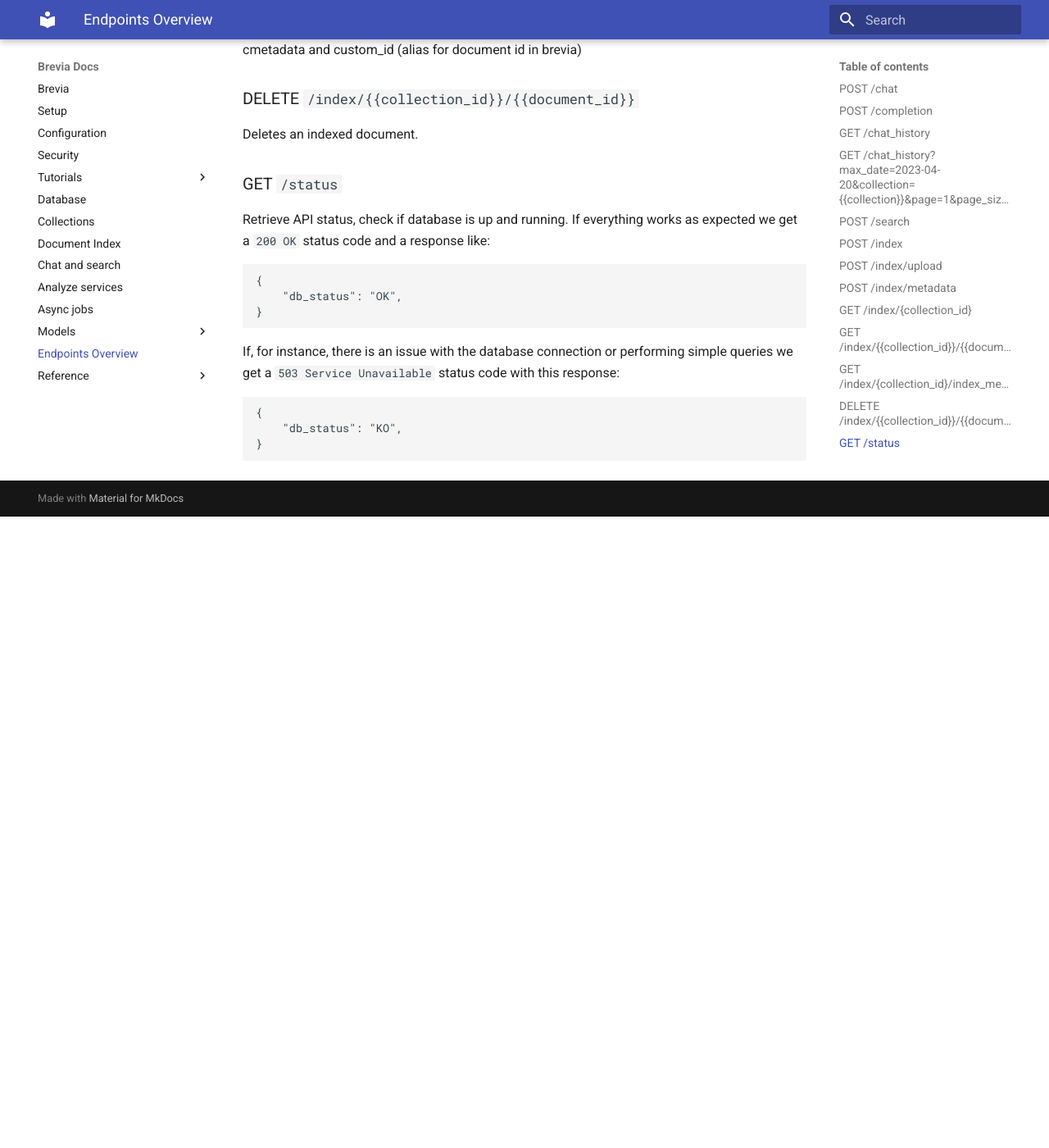
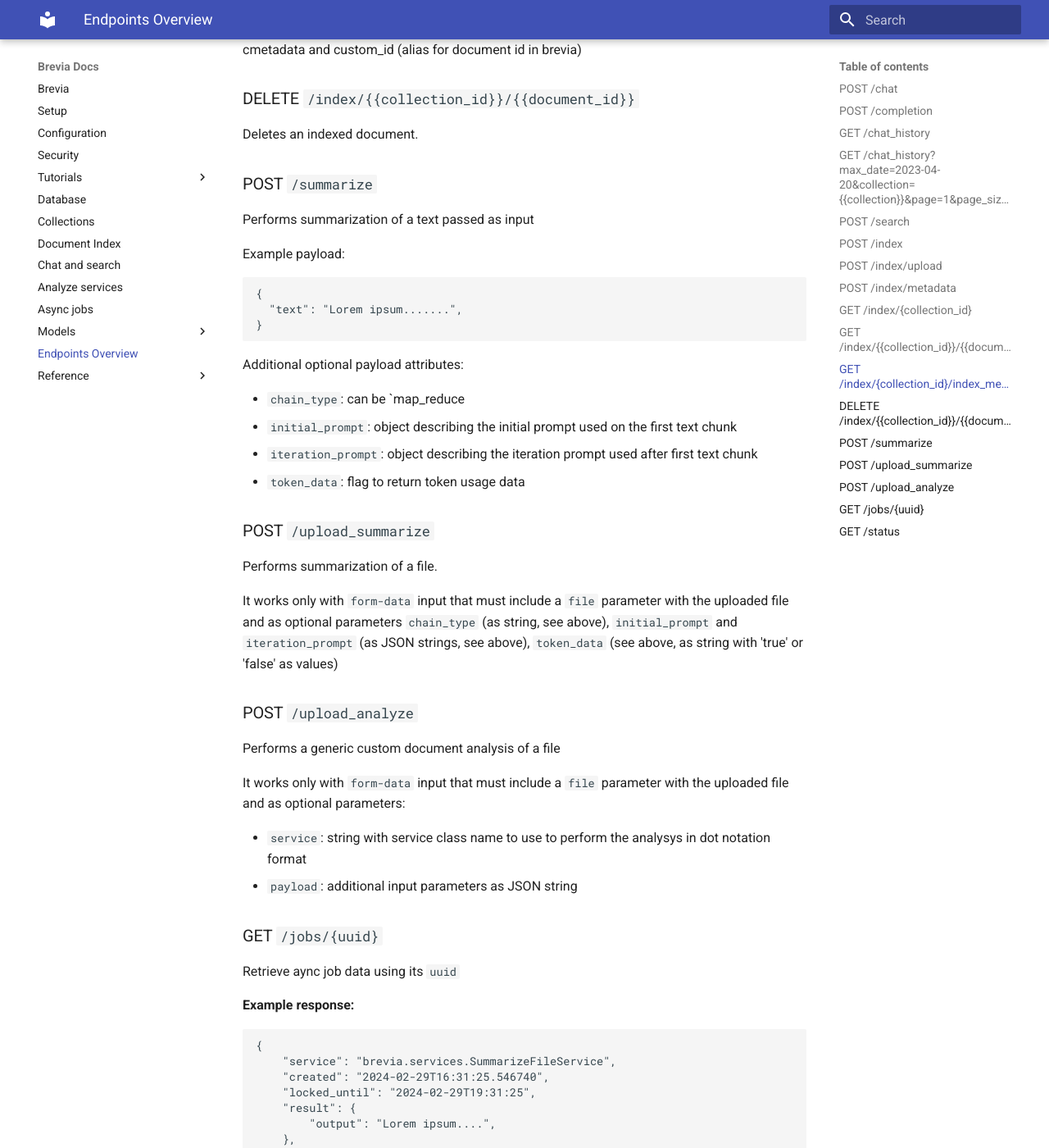
Before and after one commit to brevia-ai/brevia, an MkDocs documentation site: the page built from docs/endpoints_overview.md, in a window 1280 px wide and 1400 px high, scrolled down 4548 px. Shown: the whole window at 82% size. Built offline with MkDocs 1.6.1 and Material for MkDocs 9.7.7, drawn with Linux system fonts in a browser that asks for light colours; before the commit the page ends 5178 px from its top, so only the background shows below that; some of the changed text lies outside the part shown.

Commit message:
feat: async jobs page

````diff
--- a/docs/endpoints_overview.md
+++ b/docs/endpoints_overview.md
@@ -232,6 +232,67 @@ Returns a list of documents metadata in a collection, so you will get unique ite
 
 Deletes an indexed document.
 
+### POST `/summarize`
+
+Performs summarization of a text passed as input
+
+Example payload:
+
+```JSON
+{
+  "text": "Lorem ipsum.......",
+}
+```
+
+Additional optional payload attributes:
+
+* `chain_type`: can be `map_reduce
+* `initial_prompt`: object describing the initial prompt used on the first text chunk
+* `iteration_prompt`: object describing the iteration prompt used after first text chunk
+* `token_data`: flag to return token usage data
+
+### POST `/upload_summarize`
+
+Performs summarization of a file.
+
+It works only with `form-data` input that must include a `file` parameter with the uploaded file and as optional parameters `chain_type` (as string, see above), `initial_prompt` and `iteration_prompt` (as JSON strings, see above), `token_data` (see above, as string with 'true' or 'false' as values)
+
+### POST `/upload_analyze`
+
+Performs a generic custom document analysis of a file
+
+It works only with `form-data` input that must include a `file` parameter with the uploaded file and as optional parameters:
+
+* `service`: string with service class name to use to perform the analysys in dot notation format
+* `payload`: additional input parameters as JSON string
+
+### GET `/jobs/{uuid}`
+
+Retrieve aync job data using its `uuid`
+
+**Example response:**
+
+```JSON
+{
+    "service": "brevia.services.SummarizeFileService",
+    "created": "2024-02-29T16:31:25.546740",
+    "locked_until": "2024-02-29T19:31:25",
+    "result": {
+        "output": "Lorem ipsum....",
+    },
+    "expires": "2024-02-29T21:31:25",
+    "payload": {
+        "file_path": "/tmp/tmpgns0ci85.pdf",
+        "chain_type": "",
+        "iteration_prompt": null,
+        "token_data": false
+    },
+    "completed": "2024-02-29T17:31:27.700342",
+    "max_attempts": 1,
+    "uuid": "00b9118c-6bb5-4b87-968c-3b2c1b6fe3fb"
+}
+```
+
 ### GET `/status`
 
 Retrieve API status, check if database is up and running.
````
Also changed, not shown: docs/async_jobs.md (+15 -1 lines).
